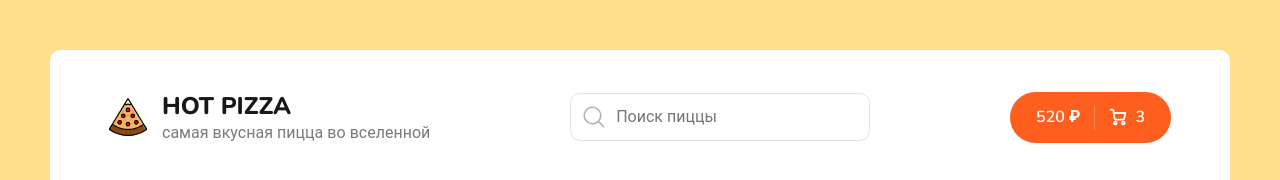
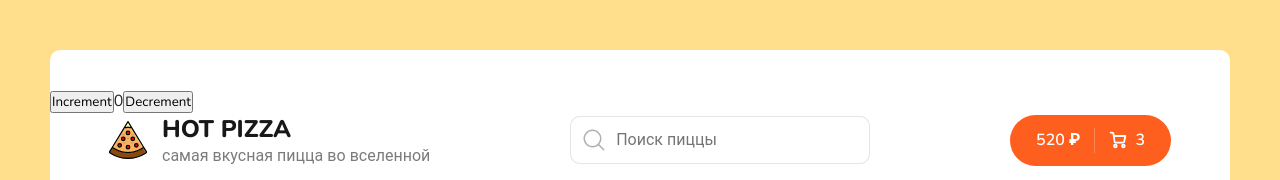
Before and after one commit to dag0S/hot-pizza-spa-app, a React (Vite) app: page / in a window 1280 px wide. Shown: the top 180 px of the page. Built offline with nearby package versions, Linux system fonts and the light colour scheme; no server answers.

Commit message:
begin redux toolkit && slice

```diff
--- a/package.json
+++ b/package.json
@@ -10,10 +10,12 @@
     "preview": "vite preview"
   },
   "dependencies": {
+    "@reduxjs/toolkit": "^2.0.1",
     "react": "^18.2.0",
     "react-content-loader": "^6.2.1",
     "react-dom": "^18.2.0",
     "react-paginate": "^8.2.0",
+    "react-redux": "^9.1.0",
     "react-router-dom": "^6.21.2"
   },
   "devDependencies": {
--- a/src/App.tsx
+++ b/src/App.tsx
@@ -1,17 +1,25 @@
 import { Outlet } from 'react-router-dom';
 import Header from './components/Header/Header';
 import './scss/app.scss';
-import { useState } from 'react';
+import { createContext, useState } from 'react';
+import { Provider } from 'react-redux';
+import { store } from './redux/store';
+
+export const SearchContext = createContext('');
 
 function App() {
   const [searchValue, setSearchValue] = useState('');
 
   return (
     <div className="wrapper">
-      <Header searchValue={searchValue} setSearchValue={setSearchValue} />
-      <div className="content">
-        <Outlet context={[searchValue, setSearchValue]} />
-      </div>
+      <SearchContext.Provider value={{ searchValue, setSearchValue }}>
+        <Provider store={store}>
+          <Header />
+          <div className="content">
+            <Outlet />
+          </div>
+        </Provider>
+      </SearchContext.Provider>
     </div>
   );
 }
--- a/src/components/Header/Header.tsx
+++ b/src/components/Header/Header.tsx
@@ -2,9 +2,22 @@ import { Link } from 'react-router-dom';
 import logo from '../../assets/img/pizza-logo.svg';
 import Search from '../Search/Search';
 
-const Header = ({ searchValue, setSearchValue}) => {
+import { useSelector, useDispatch } from 'react-redux';
+import { decrement, increment } from '../../redux/slices/filterSlice';
+
+const Header = () => {
+  const count = useSelector((state) => state.counter.value);
+  const dispatch = useDispatch();
+
   return (
     <div className="header">
+      <button aria-label="Increment value" onClick={() => dispatch(increment())}>
+        Increment
+      </button>
+      <span>{count}</span>
+      <button aria-label="Decrement value" onClick={() => dispatch(decrement())}>
+        Decrement
+      </button>
       <div className="container">
         <Link to="/">
           <div className="header__logo">
@@ -15,7 +28,7 @@ const Header = ({ searchValue, setSearchValue}) => {
             </div>
           </div>
         </Link>
-        <Search searchValue={searchValue} setSearchValue={setSearchValue} />
+        <Search />
         <div className="header__cart">
           <Link to="/cart" className="button button--cart">
             <span>520 ₽</span>
--- a/src/components/Search/Search.tsx
+++ b/src/components/Search/Search.tsx
@@ -1,6 +1,10 @@
+import { useContext } from 'react';
 import styles from './Search.module.scss';
+import { SearchContext } from '../../App';
 
-const Search = ({ searchValue, setSearchValue }) => {
+const Search = () => {
+  const { searchValue, setSearchValue } = useContext(SearchContext);
+
   return (
     <div className={styles['wrapper']}>
       <label>
--- a/src/main.tsx
+++ b/src/main.tsx
@@ -6,6 +6,8 @@ import App from './App.tsx';
 import NotFound from './pages/NotFound/NotFound.tsx';
 import Home from './pages/Home/Home.tsx';
 import Cart from './pages/Cart/Cart.tsx';
+
+import { store } from './redux/store';
 
 const router = createBrowserRouter([
   {
--- a/src/pages/Home/Home.tsx
+++ b/src/pages/Home/Home.tsx
@@ -1,4 +1,4 @@
-import { useEffect, useState } from 'react';
+import { useContext, useEffect, useState } from 'react';
 
 import Categories from '../../components/Categories/Categories';
 import Sort from '../../components/Sort/Sort';
@@ -6,6 +6,7 @@ import PizzaBlock from '../../components/PizzaBlock/PizzaBlock';
 import Skeleton from '../../components/PizzaBlock/Skeleton';
 import { useOutletContext } from 'react-router-dom';
 import Pagination from '../../components/Pagination/Pagination';
+import { SearchContext } from '../../App';
 
 const Home = () => {
   const [items, setItems] = useState([]);
@@ -18,8 +19,7 @@ const Home = () => {
   });
 
   const [currentPage, setCurrentPage] = useState(1);
-
-  const [searchValue, setSearchValue] = useOutletContext();
+  const { searchValue } = useContext(SearchContext);
 
   useEffect(() => {
     setIsLoading(true);
@@ -42,7 +42,7 @@ const Home = () => {
 
   const pizzas = items.map((pizza) => <PizzaBlock key={pizza.id} {...pizza} />);
 
-  const skeletons = [...new Array(6)].map((_, index) => <Skeleton key={index} />);
+  const skeletons = [...new Array(4)].map((_, index) => <Skeleton key={index} />);
 
   return (
     <div className="container">
--- /dev/null
+++ b/src/redux/slices/filterSlice.js
@@ -0,0 +1,25 @@
+import { createSlice } from '@reduxjs/toolkit'
+
+const initialState = {
+  value: 0,
+}
+
+export const counterSlice = createSlice({
+  name: 'counter',
+  initialState,
+  reducers: {
+    increment: (state) => {
+      state.value += 1
+    },
+    decrement: (state) => {
+      state.value -= 1
+    },
+    incrementByAmount: (state, action) => {
+      state.value += action.payload
+    },
+  },
+})
+
+export const { increment, decrement, incrementByAmount } = counterSlice.actions
+
+export default counterSlice.reducer
--- /dev/null
+++ b/src/redux/store.js
@@ -0,0 +1,8 @@
+import { configureStore } from '@reduxjs/toolkit';
+import counterReducer from './slices/filterSlice';
+
+export const store = configureStore({
+  reducer: {
+    counter: counterReducer,
+  },
+});
```
Also changed, not shown: 1 other file (tests, documents, lock files or other folders).
